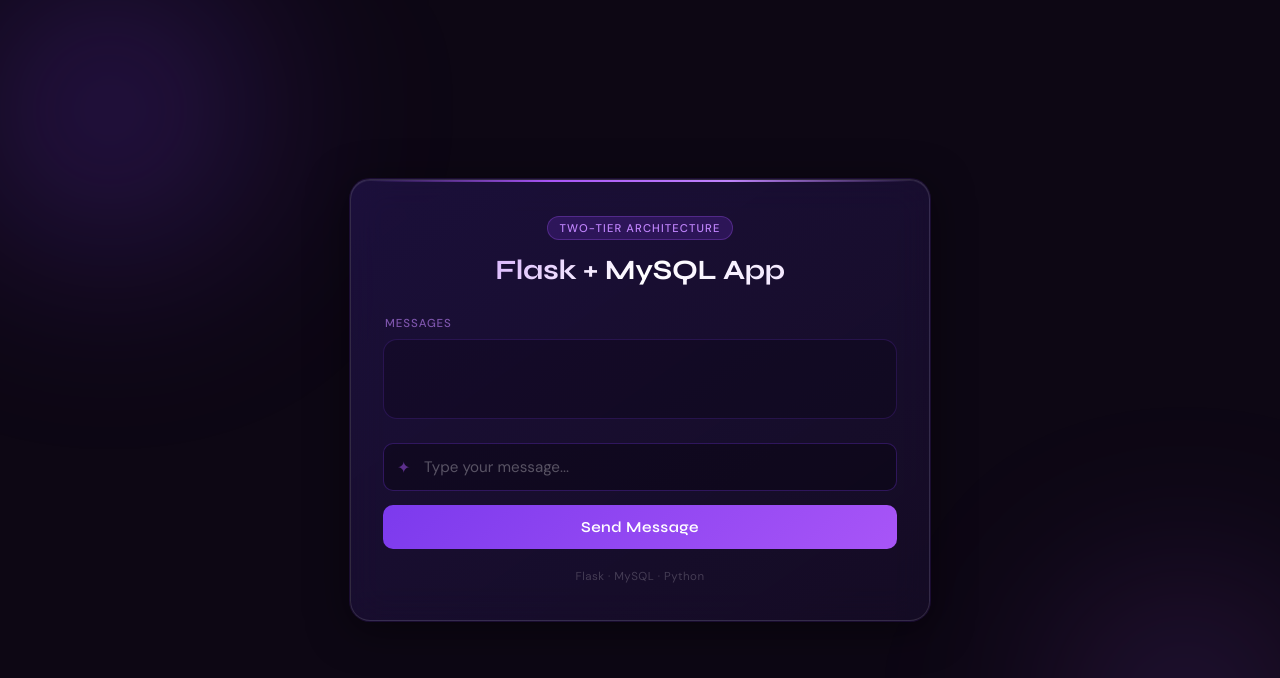
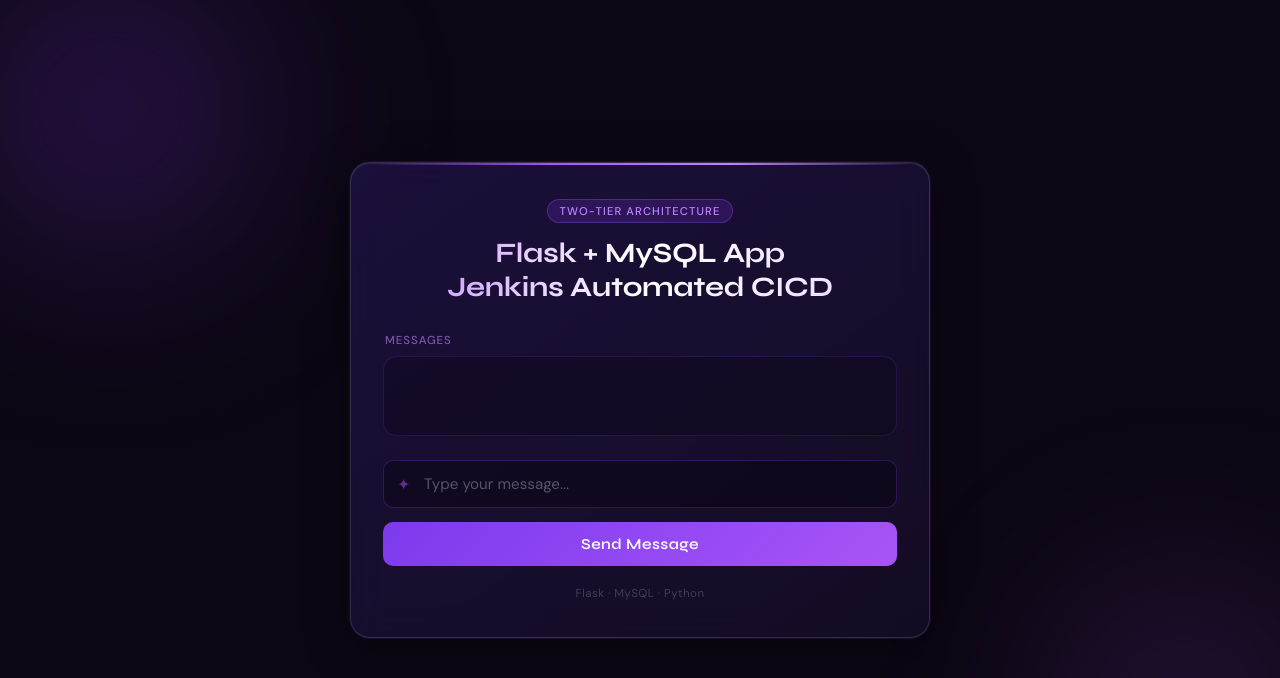
Before and after one commit to pratikk-devops/two-tier-flask-app, a Flask app: page / in a window 1280 px wide. Shown: the top 678 px of the page. Run offline with Flask 2, Linux system fonts and the light colour scheme; data that the repository does not hold is empty; some libraries are stand-ins or nearby versions.

Commit message:
Add Jenkins Automated CICD header to index.html

```diff
--- a/templates/index.html
+++ b/templates/index.html
@@ -314,6 +314,7 @@
         <div class="header">
             <div class="badge">Two-Tier Architecture</div>
             <h1>Flask + MySQL App</h1>
+            <h1>Jenkins Automated CICD<h1>
         </div>
 
         <div class="messages-label">Messages</div>
```
